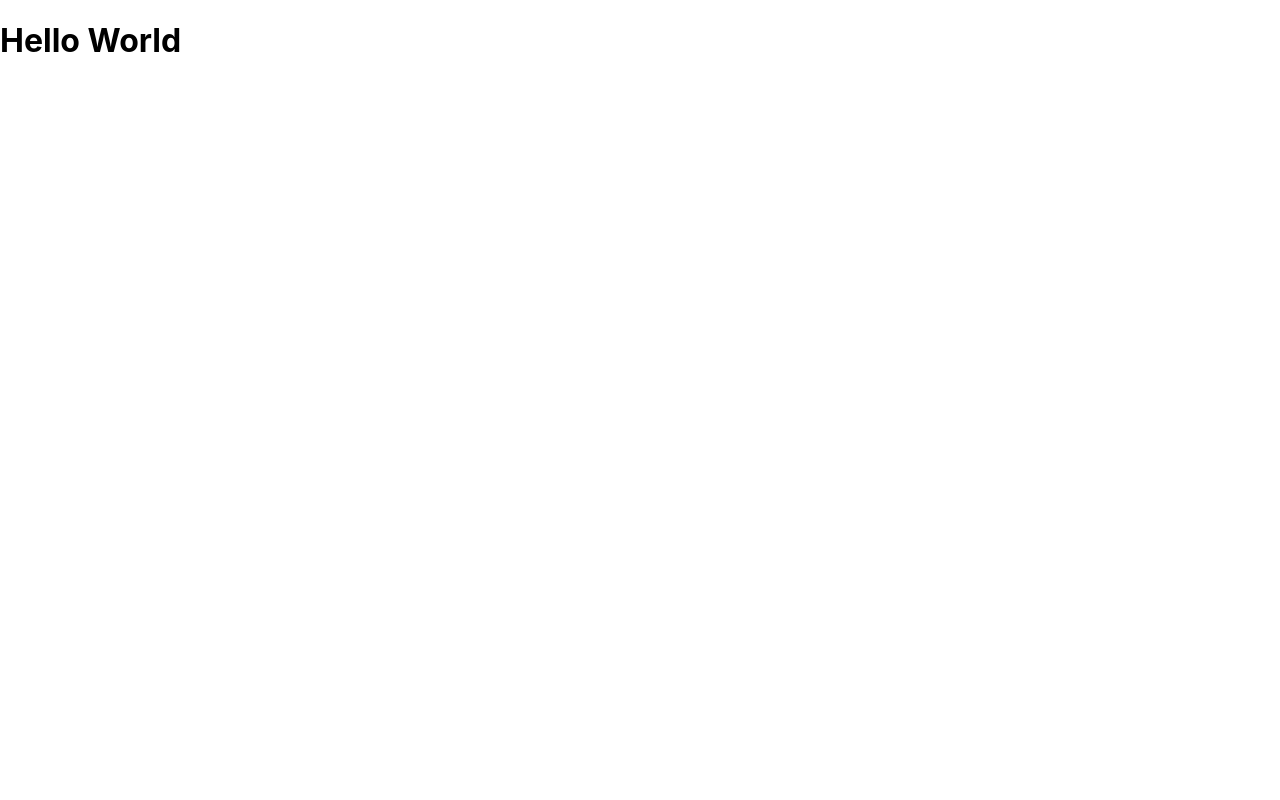
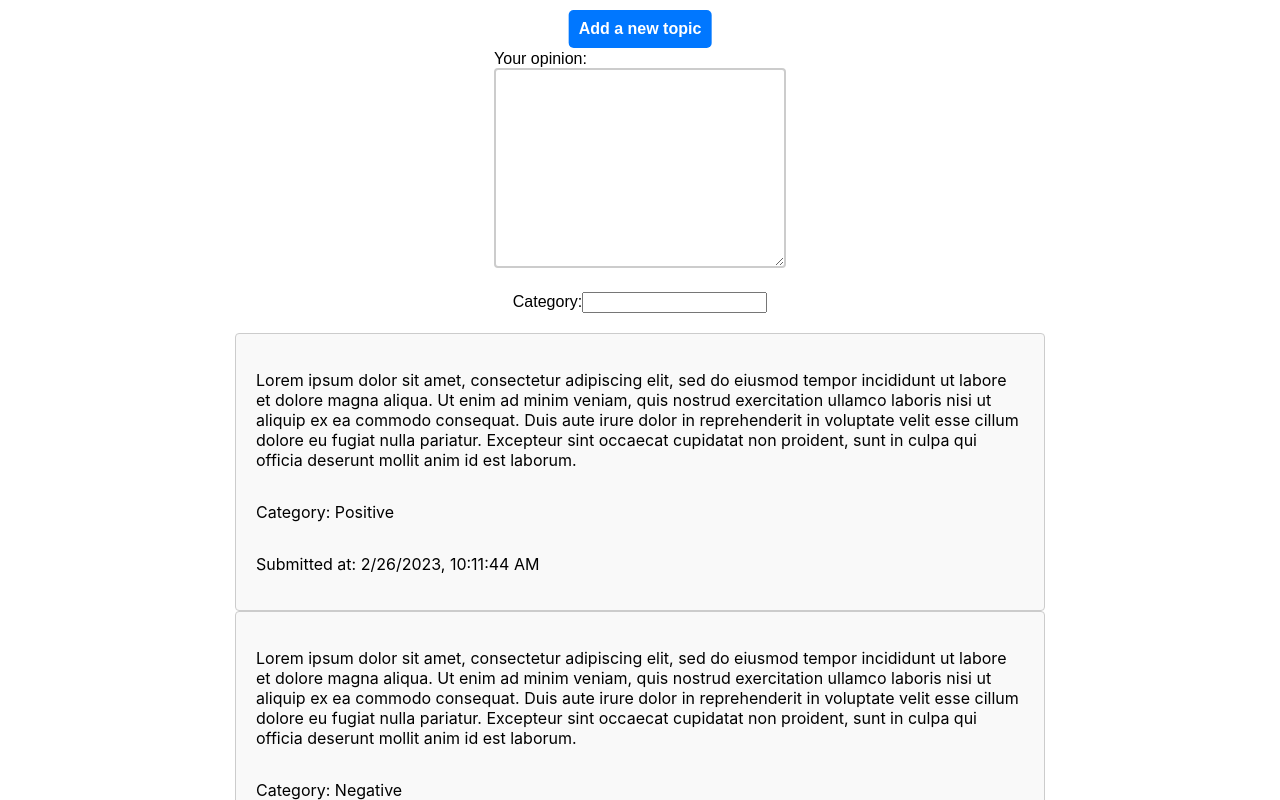
Before and after one commit to CodeOp-tech/final-project-fspt13-team-2, a React (Create React App) app in the folder client/: page / in a window 1280 px wide. Shown: the top 800 px of the page. Built offline with nearby package versions, Linux system fonts and the light colour scheme.

Commit message:
added Form component

```diff
--- a/client/src/HomePage.js
+++ b/client/src/HomePage.js
@@ -1,7 +1,9 @@
+import Form from'./components/Form.js';
+
 export default function HomePage() {
     return (
         <div>
-            <h1>Hello World</h1>
+            < Form />
         </div>
     )
 }
--- /dev/null
+++ b/client/src/components/Form.css
@@ -0,0 +1,98 @@
+.comment-form {
+    display: flex;
+    flex-direction: column;
+    align-items: center;
+    margin-top: 50px;
+    font-family: Arial, sans-serif;
+  }
+
+  .comment-form label {
+    margin-bottom: 20px;
+  }
+
+  .comment-form textarea {
+    width: 100%;
+    height: 200px;
+    padding: 10px;
+    box-sizing: border-box;
+    border: 2px solid #ccc;
+    border-radius: 4px;
+    resize: vertical;
+  }
+
+  .comment-form button {
+    padding: 10px;
+    border-radius: 5px;
+    border: none;
+    background-color: #0077ff;
+    color: #fff;
+    cursor: pointer;
+    transition: background-color 0.2s ease;
+    font-size: 16px;
+    font-weight: bold;
+    margin-top: 20px;
+    position: absolute;
+    top: -10px;
+    left: 50%;
+    transform: translateX(-50%);
+  }
+
+  .submitted-comment {
+    display: flex;
+    flex-direction: column;
+    border: 1px solid #ccc;
+    border-radius: 4px;
+    padding: 20px;
+    margin-top: 50px;
+    width: 60%;
+    margin: 0 auto;
+    background-color: #f9f9f9;
+  }
+
+  .submitted-comment-heading {
+    margin-top: 0;
+    font-size: 24px;
+    font-weight: bold;
+    color: #333;
+  }
+
+  .submitted-comment-info {
+    display: flex;
+    justify-content: space-between;
+    align-items: center;
+    margin-top: 20px;
+  }
+
+  .submitted-comment-category,
+  .submitted-comment-timestamp {
+    margin: 0;
+    font-size: 14px;
+    color: #666;
+  }
+
+  .predefined-comment-container {
+    display: flex;
+    flex-direction: column;
+    border: 1px solid #ccc;
+    border-radius: 4px;
+    padding: 20px;
+    margin-top: 50px;
+    width: 60%;
+    margin: 0 auto;
+    background-color: #f9f9f9;
+
+  }
+
+  .predefined-comment-heading {
+    margin-top: 0;
+    font-size: 24px;
+    font-weight: bold;
+    color: #333;
+  }
+
+  .predefined-comment-text {
+    margin-top: 20px;
+    font-size: 16px;
+    color: #666;
+
+  }
--- /dev/null
+++ b/client/src/components/Form.js
@@ -0,0 +1,94 @@
+import React, { useState } from 'react';
+import './Form.css';
+
+function Form() {
+  // Declare state variables for the comment, category, and submitted comment
+  const [comment, setComment] = useState('');
+  const [category, setCategory] = useState('');
+  const [submittedComment, setSubmittedComment] = useState('');
+
+  // Define the predefined comments
+  const predefinedComments = [
+    {
+      comment: 'Lorem ipsum dolor sit amet, consectetur adipiscing elit, sed do eiusmod tempor incididunt ut labore et dolore magna aliqua. Ut enim ad minim veniam, quis nostrud exercitation ullamco laboris nisi ut aliquip ex ea commodo consequat. Duis aute irure dolor in reprehenderit in voluptate velit esse cillum dolore eu fugiat nulla pariatur. Excepteur sint occaecat cupidatat non proident, sunt in culpa qui officia deserunt mollit anim id est laborum.',
+      category: 'Positive',
+      timestamp: Date.now() - 1000 * 60 * 60, // One hour ago
+    },
+    {
+      comment: 'Lorem ipsum dolor sit amet, consectetur adipiscing elit, sed do eiusmod tempor incididunt ut labore et dolore magna aliqua. Ut enim ad minim veniam, quis nostrud exercitation ullamco laboris nisi ut aliquip ex ea commodo consequat. Duis aute irure dolor in reprehenderit in voluptate velit esse cillum dolore eu fugiat nulla pariatur. Excepteur sint occaecat cupidatat non proident, sunt in culpa qui officia deserunt mollit anim id est laborum.',
+      category: 'Negative',
+      timestamp: Date.now() - 1000 * 60 * 30, // Thirty minutes ago
+    },
+    {
+      comment: 'Lorem ipsum dolor sit amet, consectetur adipiscing elit, sed do eiusmod tempor incididunt ut labore et dolore magna aliqua. Ut enim ad minim veniam, quis nostrud exercitation ullamco laboris nisi ut aliquip ex ea commodo consequat. Duis aute irure dolor in reprehenderit in voluptate velit esse cillum dolore eu fugiat nulla pariatur. Excepteur sint occaecat cupidatat non proident, sunt in culpa qui officia deserunt mollit anim id est laborum.',
+      category: 'Question',
+      timestamp: Date.now() - 1000 * 60 * 15, // Fifteen minutes ago
+    },
+  ];
+
+
+  // Define a function to handle form submission
+  const handleSubmit = (event) => {
+    // Prevent the default form submission behavior
+    event.preventDefault();
+    // Set the submitted comment to an object containing the comment, category, and a timestamp
+    setSubmittedComment({ comment, category, timestamp: Date.now() });
+    // Clear the comment and category values
+    setComment('');
+    setCategory('');
+  };
+
+  // Define a function to handle changes to the comment input
+  const handleCommentChange = (event) => {
+    // Update the comment value with the current input value
+    setComment(event.target.value);
+  };
+
+  // Define a function to handle changes to the category input
+  const handleCategoryChange = (event) => {
+    // Update the category value with the current input value
+    setCategory(event.target.value);
+  };
+
+  // Render the CommentForm component
+  return (
+    <div className="comment-form-container">
+      {/* Create a form element with a textarea for the comment and an input for the category */}
+      <form className="comment-form" onSubmit={handleSubmit}>
+        <label className="comment-label">
+          Your opinion:
+          <textarea className="comment-textarea" value={comment} onChange={handleCommentChange} />
+        </label>
+        <label className="comment-label">
+          Category:
+          <input className="comment-input" type="text" value={category} onChange={handleCategoryChange} />
+        </label>
+        {/* Create a button to submit the form */}
+        <button className="comment-button" type="submit">Add a new topic</button>
+      </form>
+
+      <div>
+        {/* Map through the predefined comments array and render each comment */}
+        {predefinedComments.map((predefinedComment, index) => (
+          <div key={index} className="predefined-comment-container">
+            <p>{predefinedComment.comment}</p>
+            <p>Category: {predefinedComment.category}</p>
+            <p>Submitted at: {new Date(predefinedComment.timestamp).toLocaleString()}</p>
+          </div>
+        ))}
+      </div>
+    {/* If a comment has been submitted, render it */}
+      {submittedComment && (
+        <div className="submitted-comment">
+          <h3 className="submitted-comment-heading">Your comment:</h3>
+          <p className="submitted-comment-text">{submittedComment.comment}</p>
+          <p className="submitted-comment-category">Category: {submittedComment.category}</p>
+          <p className="submitted-comment-timestamp">Submitted at: {new Date(submittedComment.timestamp).toLocaleString()}</p>
+        </div>
+      )}
+    </div>
+  );
+      };
+
+
+export default Form;
```
Also changed, not shown: 1 other file (tests, documents, lock files or other folders).
